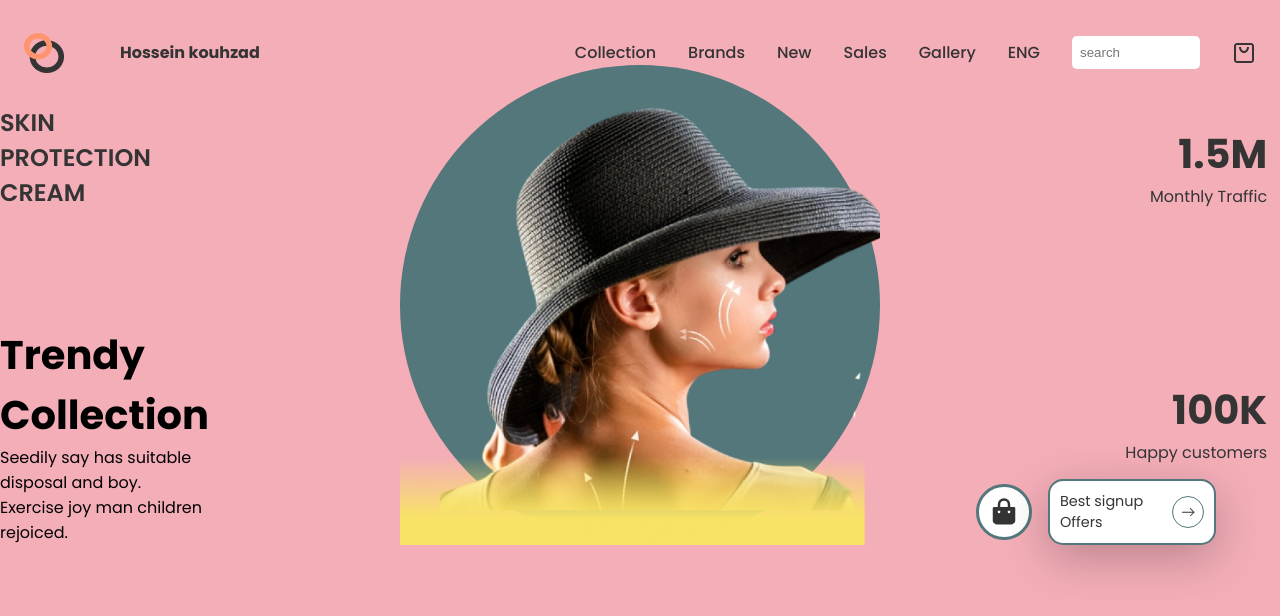
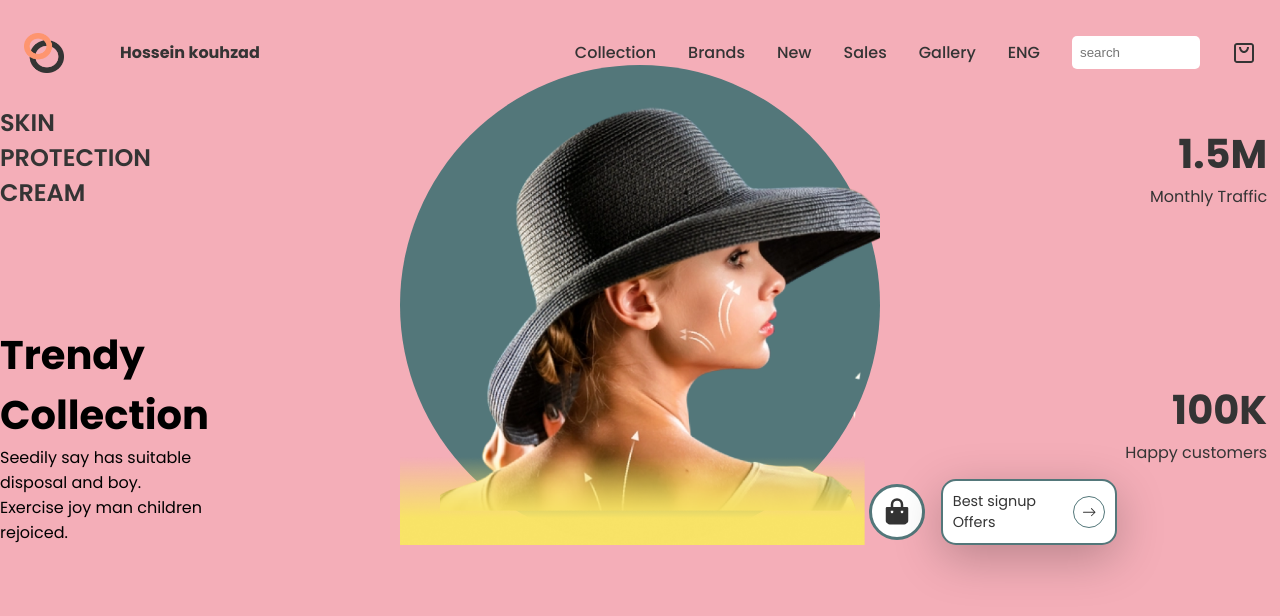
Before and after one commit to HKouhzad1991/Ecommerce-react-app, a React (Create React App) app: page / in a window 1280 px wide. Shown: the top 616 px of the page. Built offline with nearby package versions, Linux system fonts and the light colour scheme.

Commit message:
singup finishedd

```diff
--- a/src/components/Hero/Hero.module.css
+++ b/src/components/Hero/Hero.module.css
@@ -45,7 +45,8 @@
     padding: 10px;
     border-radius: 50%;
     border: 3px solid #53777a;
-    ;
+    position: relative;
+    right: 40%;
 }
 
 .signup {
@@ -58,13 +59,14 @@
     border-radius: 15px;
     box-shadow: var(--shadow1);
     border: 2px solid #53777a;
-    ;
-
+    position: relative;
+    right: 40%;
 }
 
 .signup>:first-child {
     display: block;
-    width: 6rem;
+    width: 6.5rem;
+
 }
 
 .signup>:nth-child(2) {
```
